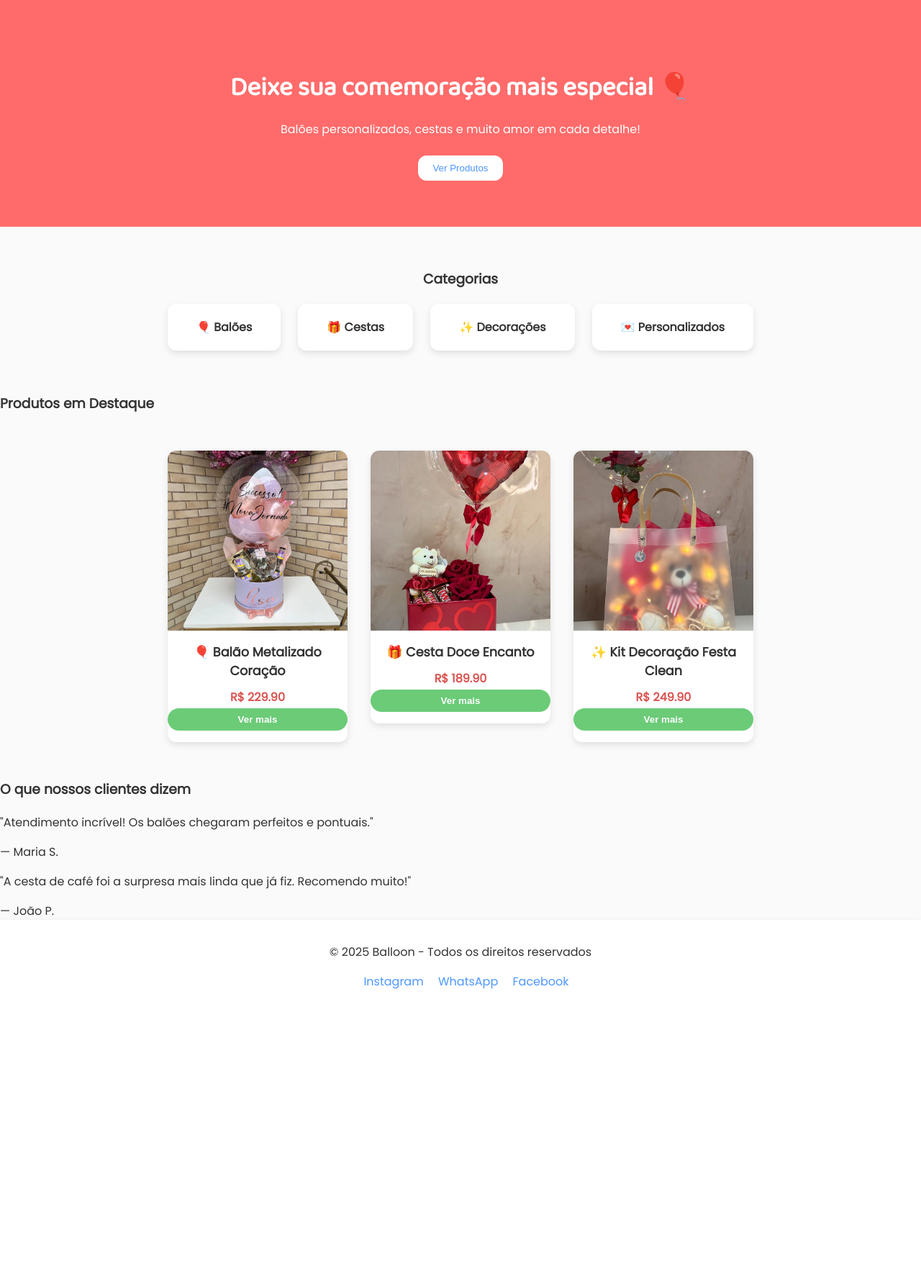
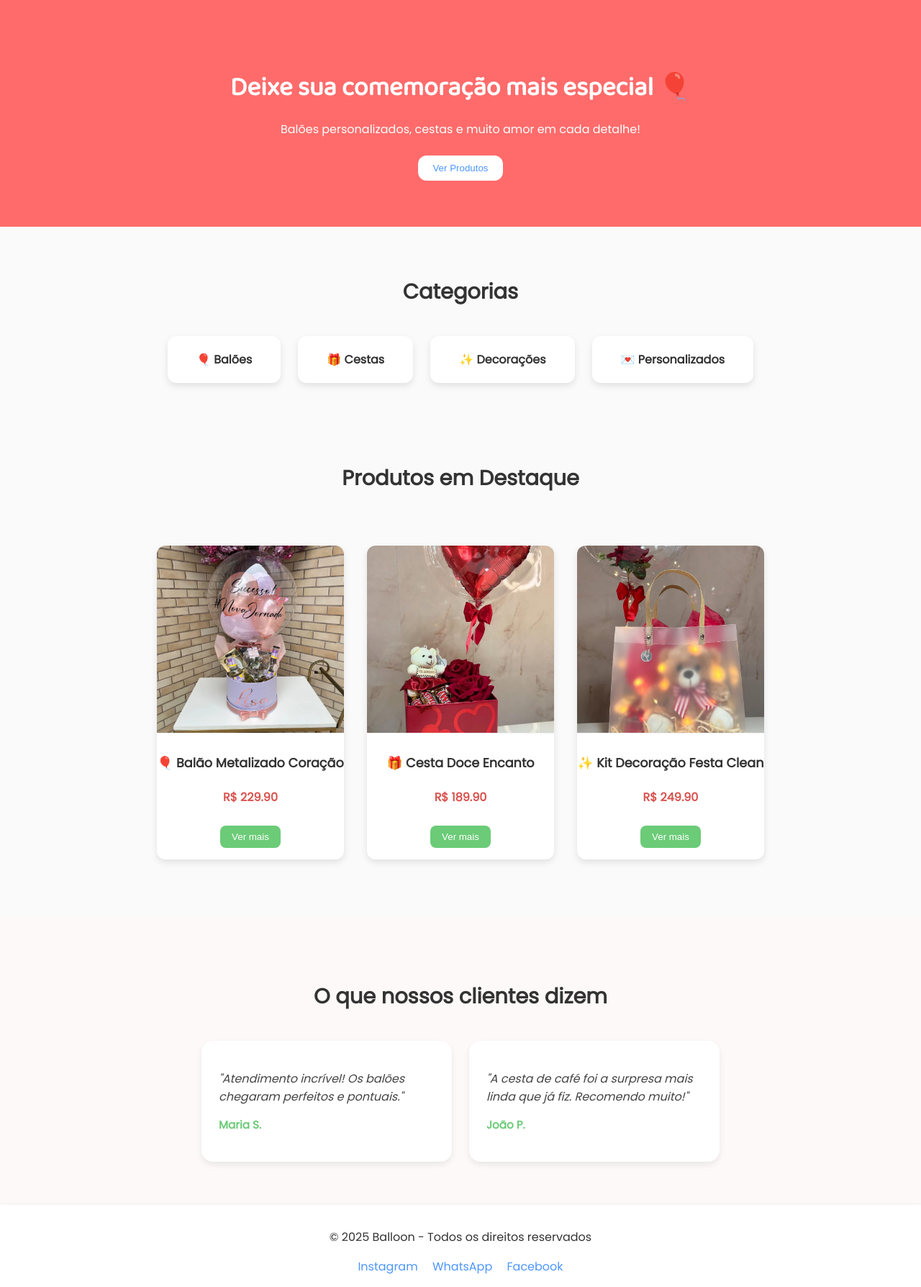
Before and after one commit to pholiveira-dev/balloon, a Django app: page / in a window 1280 px wide. Shown: the part 127-1915 px from the top of the page at 72% size. Before the commit the page ends 1501 px from the top, so only its background shows below. Run offline with Django 5.2, Linux system fonts and the light colour scheme; data comes from the database, SQL or seed files in the repository.

Commit message:
Ajustes no CSS e estrutura da página home

```diff
--- a/presente/static/presente/css/style.css
+++ b/presente/static/presente/css/style.css
@@ -118,17 +118,31 @@ nav ul li a:hover {
   transform: translateY(-5px);
 }
 
-/* Produtos em Destaque e Todos */
+/* Produtos em Destaque */
+.produtos-destaque {
+  padding: 3rem 1rem;
+}
+
+.titulo-produtos-destaque,
+h3 {
+  text-align: center;
+  font-size: 1.8rem;
+  font-weight: bold;
+  margin-bottom: 2.5rem;
+  color: #333;
+}
+
 .container-produtos {
   display: flex;
   justify-content: center;
   flex-wrap: wrap;
   gap: 2rem;
-  padding: 2rem 0;
+  padding: 2rem 1rem;
 }
 
 .card-produto {
-  width: 250px;
+  width: 260px;
+  min-height: 420px; /* altura mínima para manter padronizado */
   border-radius: var(--borda);
   box-shadow: var(--sombra);
   background-color: #fff;
@@ -164,8 +178,11 @@ nav ul li a:hover {
   font-weight: bold;
 }
 
-.botao {
-  padding: 0.5rem 1.2rem;
+/* Botão "Ver mais" */
+.card-produto .botao {
+  margin: 0 auto;
+  margin-top: 0.8rem;
+  padding: 0.6rem 1.5rem;
   background-color: var(--cor-secundaria);
   color: white;
   border: none;
@@ -175,14 +192,30 @@ nav ul li a:hover {
   transition: background-color 0.3s, transform 0.2s;
 }
 
-.botao:hover {
+.card-produto .botao:hover {
   background-color: #57a862;
   transform: scale(1.05);
 }
 
-.botao:active {
+.card-produto .botao:active {
   background-color: #44904c;
   transform: scale(0.97);
+}
+
+.link-produto {
+  margin-top: 0.8rem;
+  padding: 0.5rem 1rem;
+  background-color: var(--cor-secundaria);
+  color: #fff;
+  border: none;
+  border-radius: 8px;
+  cursor: pointer;
+  transition: background-color 0.3s ease;
+  font-weight: 500;
+}
+
+.link-produto:hover {
+  background-color: #57a862;
 }
 
 /* Detalhe do Produto */
@@ -236,6 +269,7 @@ nav ul li a:hover {
 .info-produto .descricao {
   margin-bottom: 20px;
   line-height: 1.6;
+  color: var(--cor-texto); /* Corrigido: texto da descrição agora escuro */
 }
 
 .info-produto .preco {
@@ -260,6 +294,56 @@ nav ul li a:hover {
   background-color: #57a862;
 }
 
+/* Depoimentos */
+
+.depoimentos {
+    background-color: #fef9f9;
+    padding: 60px 20px;
+    text-align: center;
+}
+
+.depoimentos h2 {
+    font-size: 2rem;
+    color: var(--cor-primaria, #4D96FF);
+    margin-bottom: 40px;
+    font-family: 'Lora', serif;
+}
+
+.container-depoimentos {
+    display: flex;
+    flex-wrap: wrap;
+    justify-content: center;
+    gap: 24px;
+}
+
+.card-depoimento {
+    background-color: white;
+    padding: 24px;
+    max-width: 300px;
+    border-radius: 16px;
+    box-shadow: 0 4px 8px rgba(0,0,0,0.08);
+    text-align: left;
+    transition: transform 0.2s ease;
+}
+
+.card-depoimento:hover {
+    transform: scale(1.03);
+}
+
+.card-depoimento .texto {
+    font-size: 1rem;
+    color: #444;
+    margin-bottom: 12px;
+    font-style: italic;
+}
+
+.card-depoimento .nome {
+    font-weight: bold;
+    color: var(--cor-secundaria, #6BCB77);
+    font-size: 0.95rem;
+}
+
+
 /* Footer */
 footer {
   background-color: white;
@@ -276,7 +360,3 @@ footer .redes a {
 footer .redes a:hover {
   text-decoration: underline;
 }
-
-/* vou mandar foto de tudo o que acabou desconfigurando. em resumo: na página inicial produtos em destaque não está centralizado, o card dos produtos em destaque fica um maior e outro menor e o botão de ver mais está totalmente fora do padrão. A parte de depoimentos desconfigurou completamente.
-Em categorias o título ficou desalinhado novamente, a descrição dos produtos está com a mesma cor que o valor do produto (deixando visualmente ruim).
-Ao clicar no produto a descrição também está exatamente igual ao valor do produto*/
--- a/presente/templates/presente/pages/home.html
+++ b/presente/templates/presente/pages/home.html
@@ -14,14 +14,12 @@
         {% include "presente/partials/categorias.html" %}
     </section>
 
-    <section>
-    <h3>Produtos em Destaque</h3>
-    <div class="container-produtos">
-        {% for produto in produtos %}
-            <a href="{% url 'presente:detalhe_produto' produto.id %}">
-            {% include "presente/partials/produtos.html" with produto=produto %}
-        {% endfor %}
-    </div>
+    <!-- Produtos em Destaque -->
+    <section class="produtos-destaque">
+        <h2 class="titulo-produtos-destaque">Produtos em Destaque</h2>
+            <div class="container-produtos">
+                {% include "presente/partials/produtos.html" %}
+            </div>
     </section>
 
 
--- a/presente/templates/presente/pages/todos_produtos.html
+++ b/presente/templates/presente/pages/todos_produtos.html
@@ -3,6 +3,7 @@
 
 {% block conteudo_pagina %}
 
+{% for produto in produtos %}
 <section>
     <div class="card-produto">
         <img src="{{ produto.imagem.url }}" alt="produto.nome">
@@ -11,4 +12,6 @@
         <button class="botao">Ver mais</button>
     </div>
 </section>
+{% endfor %}
+
 {% endblock conteudo_pagina %}
--- a/presente/templates/presente/partials/depoimentos.html
+++ b/presente/templates/presente/partials/depoimentos.html
@@ -1,11 +1,11 @@
 <h3>O que nossos clientes dizem</h3>
 <div class="container-depoimentos">
     <div class="card-depoimento">
-        <p>"Atendimento incrível! Os balões chegaram perfeitos e pontuais."</p>
-        <span>— Maria S.</span>
+        <p class="texto">"Atendimento incrível! Os balões chegaram perfeitos e pontuais."</p>
+        <p class="nome">Maria S.</p>
     </div>
     <div class="card-depoimento">
-        <p>"A cesta de café foi a surpresa mais linda que já fiz. Recomendo muito!"</p>
-        <span>— João P.</span>
+        <p class="texto">"A cesta de café foi a surpresa mais linda que já fiz. Recomendo muito!"</p>
+        <p class="nome">João P.</p>
     </div>
 </div>
--- a/presente/templates/presente/partials/produtos.html
+++ b/presente/templates/presente/partials/produtos.html
@@ -1,9 +1,10 @@
 {% load static %}
-<section>
+{% for produto in produtos %}
     <div class="card-produto">
-        <img src="{{ produto.imagem.url }}" alt="produto.nome">
+        <img src="{{ produto.imagem.url }}" alt="{{ produto.nome }}">
         <h4>{{ produto.nome }}</h4>
         <p>R$ {{ produto.preco }}</p>
-        <button class="botao">Ver mais</button>
+        <a href="{% url 'presente:detalhe_produto' produto.id %}"><button class="link-produto">Ver mais</button>
+        </a>
     </div>
-</section>
+{% endfor %}
```
